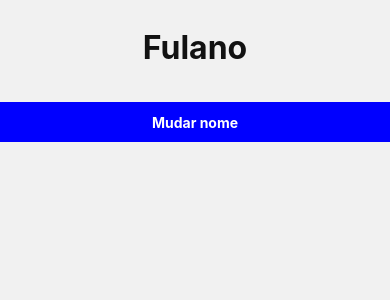
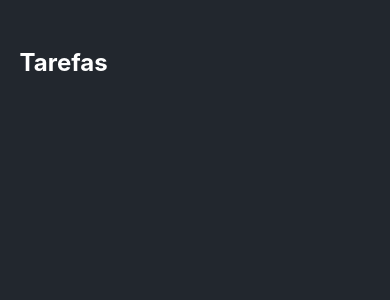
Before and after one commit to Brunogabriel-dev/app-tarefas, a React Native app: screen / in a window 390 px wide. Shown: the top 300 px of the page. Built offline with nearby package versions, Linux system fonts and the light colour scheme.

Commit message:
Inclusão de texto

```diff
--- a/App.js
+++ b/App.js
@@ -2,19 +2,11 @@ import React, { useState } from 'react';
 import { View, Text, StyleSheet, TouchableOpacity } from 'react-native'
 
 export default function App(){
-  const [nome, setNome] = useState('Fulano')
 
-  function handleMudaNome(){
-    setNome("Sujeito Programador")
-  }
 
   return(
     <View style={styles.container}>
-      <Text style={styles.title}>{nome}</Text>
-
-      <TouchableOpacity style={styles.button} onPress={handleMudaNome}>
-        <Text style={styles.buttonText}>Mudar nome</Text>
-      </TouchableOpacity>
+       <Text style={styles.title}>Tarefas</Text>
     </View>
   )
 }
@@ -23,24 +15,15 @@ export default function App(){
 const styles = StyleSheet.create({
   container:{
     flex:1,
-    backgroundColor: '#f1f1f1',
+    backgroundColor: '#22272e',
     paddingTop: 28,
   },
   title:{
-    fontSize: 32,
-    color: '#121212',
     fontWeight: 'bold',
-    textAlign: 'center'
-  },
-  button:{
-    backgroundColor: 'blue',
-    height: 40,
-    justifyContent: 'center',
-    alignItems: 'center',
-    marginTop: 35
-  },
-  buttonText:{
+    fontSize: 24,
     color: '#fff',
-    fontWeight: 'bold'
+    marginTop: '5%',
+    paddingStart: '5%',
+    marginBottom: 12,
   }
 })
```
